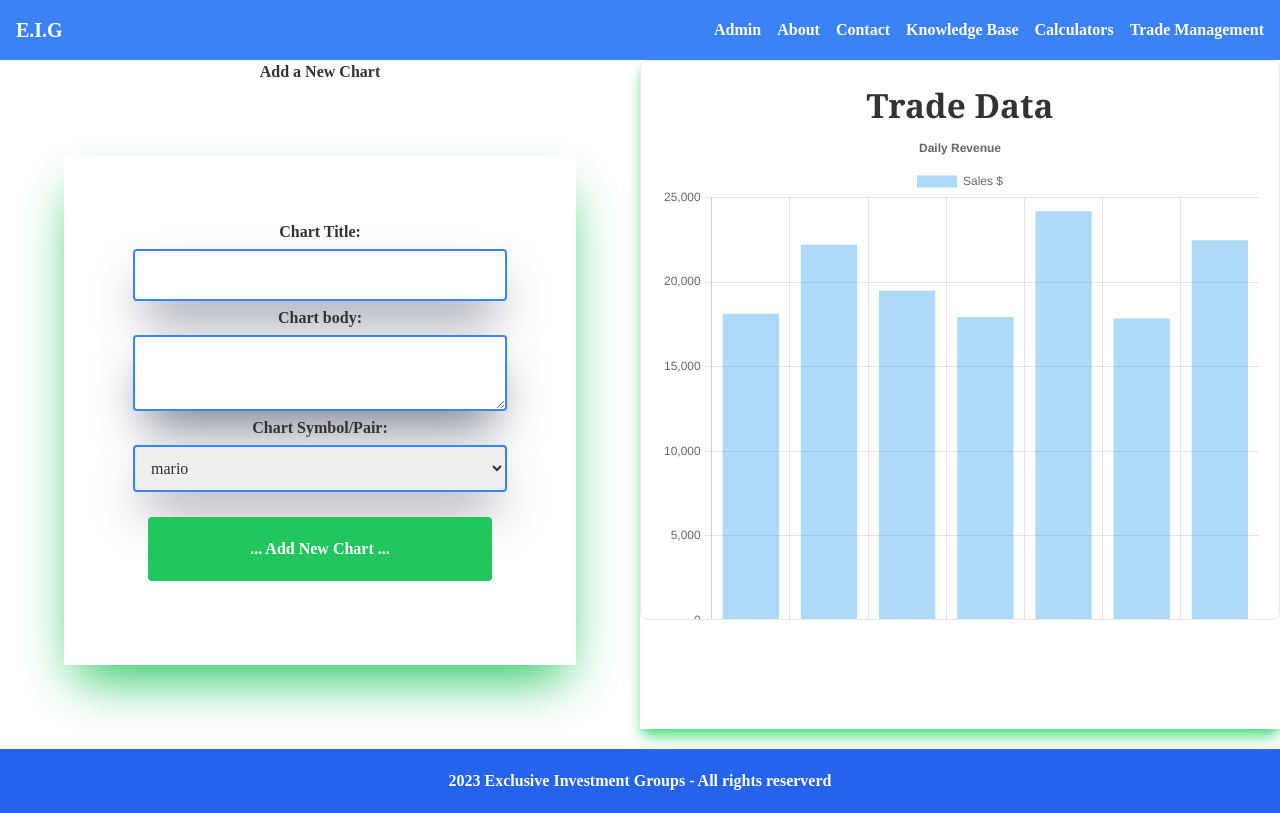
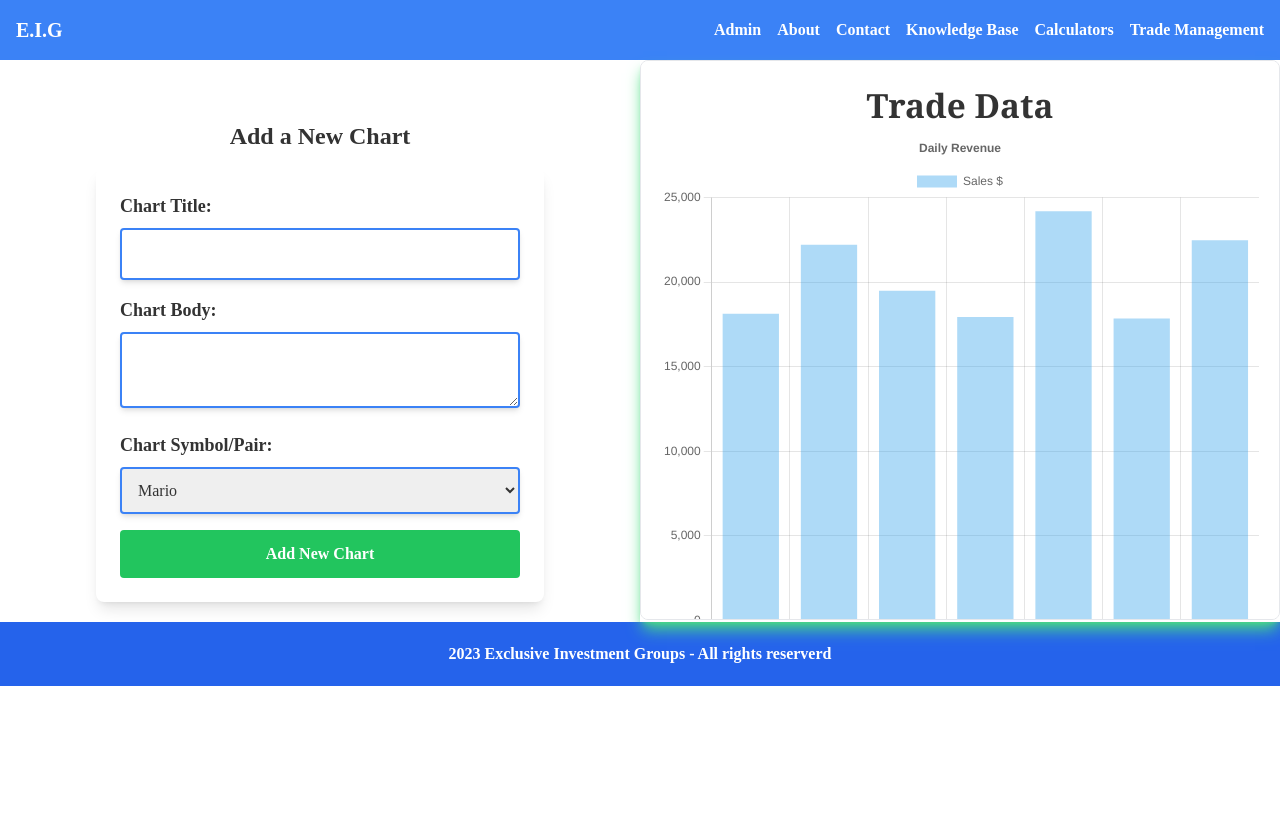
Before and after one commit to TshwaneloMatlou/ExclusiveInvestmentGroup, a React (Create React App) app: page /admin/Dashboard in a window 1280 px wide. Built offline with nearby package versions, Linux system fonts and the light colour scheme.

Commit message:
Admin Page

```diff
--- a/src/admin/Dashboard.js
+++ b/src/admin/Dashboard.js
@@ -4,7 +4,7 @@ import BarChart from './BarChart';
 
 const Dashboard = () => {
   return (
-    <div className='grid sm:grid-cols-1 md:grid-cols-1 lg:grid-cols-2 mb-5'>
+    <div className='grid sm:grid-cols-1 md:grid-cols-1 lg:grid-cols-2 mx-auto'>
       <div>
         <Create />
       </div>
--- a/src/components/Create.js
+++ b/src/components/Create.js
@@ -2,68 +2,70 @@ import { useState } from "react";
 import { useHistory } from "react-router-dom";
 
 const Create = () => {
-
   const [title, setTitle] = useState('');
   const [body, setBody] = useState('');
   const [author, setAuthor] = useState('Mario');
-    const [isPending, SetIsPending] = useState(false);
+  const [isPending, setIsPending] = useState(false);
   const history = useHistory();
 
   const handleSubmit = (e) => {
-        const blog = {title, body, author}
+    const blog = { title, body, author };
 
-        SetIsPending(true);
+    setIsPending(true);
 
     fetch('http://localhost:8000/blogs', {
       method: 'POST',
       headers: { "Content-Type": "application/json" },
-            body: JSON.stringify (blog)
+      body: JSON.stringify(blog),
     }).then(() => {
-            SetIsPending(false);
+      setIsPending(false);
       //history.go(-1);
       history.push('/home');
-        })
-    }
+    });
+  };
 
   return (
-        <div>
-            <h2 className="text-center font-semibold pb-2">Add a New Chart</h2>
-            <form onSubmit={handleSubmit}  className="grid m-16 p-16 shadow-2xl shadow-green-500">
-
-                <label className="text-center font-extrabold">Chart Title: </label>
+    <div className="container mx-auto mt-10 p-5">
+      <h2 className="text-center font-semibold text-2xl pb-4">Add a New Chart</h2>
+      <form onSubmit={handleSubmit} className="max-w-md mx-auto bg-white p-6 rounded-lg shadow-lg">
+        <div className="mb-4">
+          <label className="block text-lg font-semibold mb-2">Chart Title:</label>
           <input
             type="text"
             required
             value={title}
             onChange={(e) => setTitle(e.target.value)}
-                    className="border-2 border-blue-500 p-3 m-[5px] rounded shadow-2xl shadow-gray-500 "
+            className="w-full border-2 border-blue-500 p-3 rounded shadow-md"
           />
+        </div>
 
-                <label className="text-center font-extrabold">Chart body: </label>
+        <div className="mb-4">
+          <label className="block text-lg font-semibold mb-2">Chart Body:</label>
           <textarea
             required
             value={body}
             onChange={(e) => setBody(e.target.value)}
-                    className="border-2  border-blue-500 p-3 m-[5px] rounded shadow-2xl shadow-gray-500"
+            className="w-full border-2 border-blue-500 p-3 rounded shadow-md"
           ></textarea>
+        </div>
 
-                <label className="text-center font-extrabold">Chart Symbol/Pair: </label>
+        <div className="mb-4">
+          <label className="block text-lg font-semibold mb-2">Chart Symbol/Pair:</label>
           <select
             value={author}
             onChange={(e) => setAuthor(e.target.value)}
-                    className="border-2  border-blue-500 p-3 m-[5px] rounded shadow-2xl shadow-gray-500"
+            className="w-full border-2 border-blue-500 p-3 rounded shadow-md"
           >
-                    <option value="mario">mario</option>
-                    <option value="yoshi">yoshi</option>
+            <option value="Mario">Mario</option>
+            <option value="Yoshi">Yoshi</option>
+          </select>
+        </div>
 
-                </select>
-
-                { !isPending && <button className="bg-green-500 rounded m-5 p-5 text-white font-extrabold">... Add New Chart ...</button> }
-                { isPending && <button className="bg-green-500 rounded m-5 p-5 text-red-500 font-extrabold">... Adding New Chart ...</button> }
-
+        { !isPending && <button className="w-full bg-green-500 rounded text-white font-semibold py-3">Add New Chart</button> }
+        { isPending && <button className="w-full bg-green-500 rounded text-red-500 font-semibold py-3">Adding New Chart</button> }
       </form>
     </div>
   );
-}
+};
 
 export default Create;
```
Lines whose indentation alone changed are shown as unchanged.
